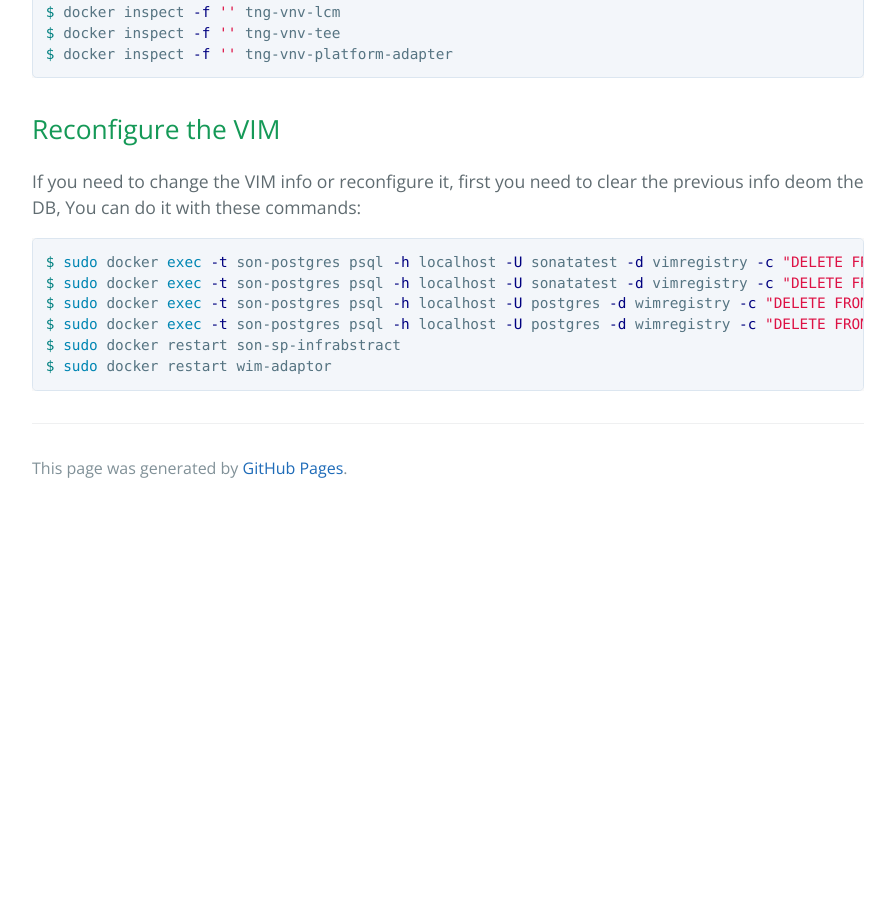
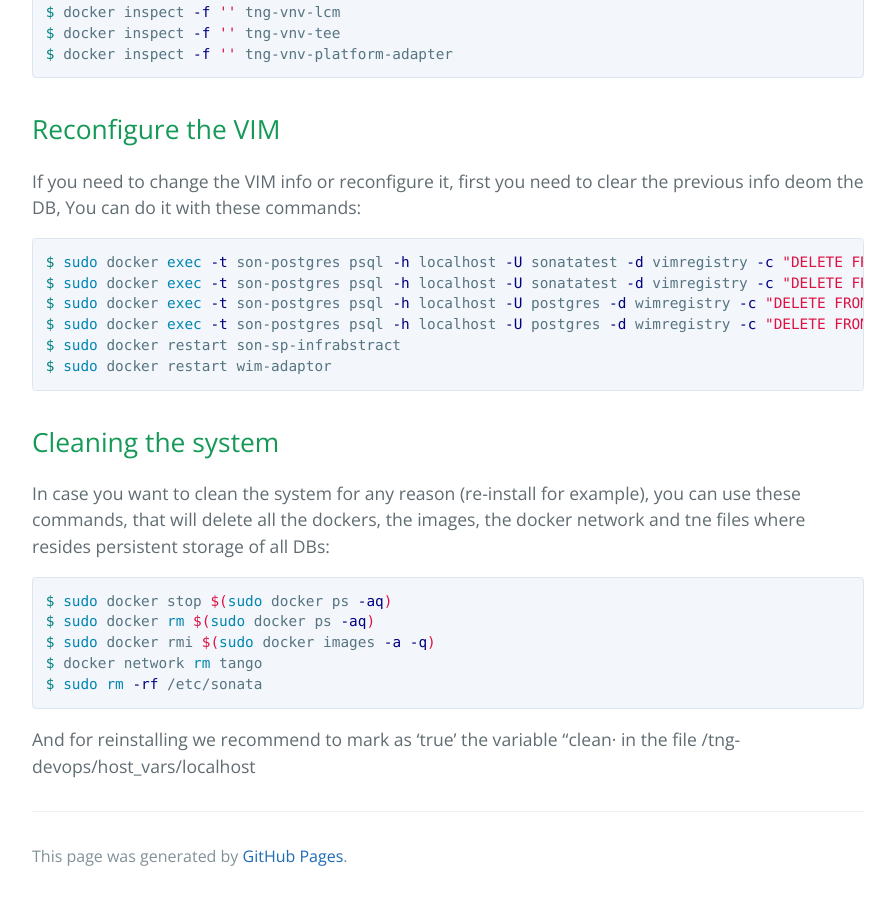
Before and after one commit to sonata-nfv/sonata-nfv.github.io, a Jekyll site: the page built from troubleshooting.md, in a window 1280 px wide and 900 px high, scrolled down 3238 px. Shown: the whole window, without its empty margins (192-1087 px from the left). Built offline with Jekyll 4.4.1, drawn with Linux system fonts in a browser that asks for light colours; our own code applies the rules of GitHub Pages for plain Markdown files; before the commit the page ends 3750 px from its top, so only the background shows below that.

Commit message:
Update troubleshooting.md

````diff
--- a/troubleshooting.md
+++ b/troubleshooting.md
@@ -85,3 +85,17 @@ $ sudo docker exec -t son-postgres psql -h localhost -U postgres -d wimregistry
 $ sudo docker restart son-sp-infrabstract
 $ sudo docker restart wim-adaptor
 ```
+
+## Cleaning the system
+
+In case you want to clean the system for any reason (re-install for example), you can use these commands, that will delete all the dockers, the images, the docker network and tne files where resides persistent storage of all DBs:
+
+```shell
+$ sudo docker stop $(sudo docker ps -aq)
+$ sudo docker rm $(sudo docker ps -aq)
+$ sudo docker rmi $(sudo docker images -a -q)
+$ docker network rm tango
+$ sudo rm -rf /etc/sonata
+```
+
+And for reinstalling we recommend to mark as 'true' the variable "clean· in the file /tng-devops/host_vars/localhost
````
